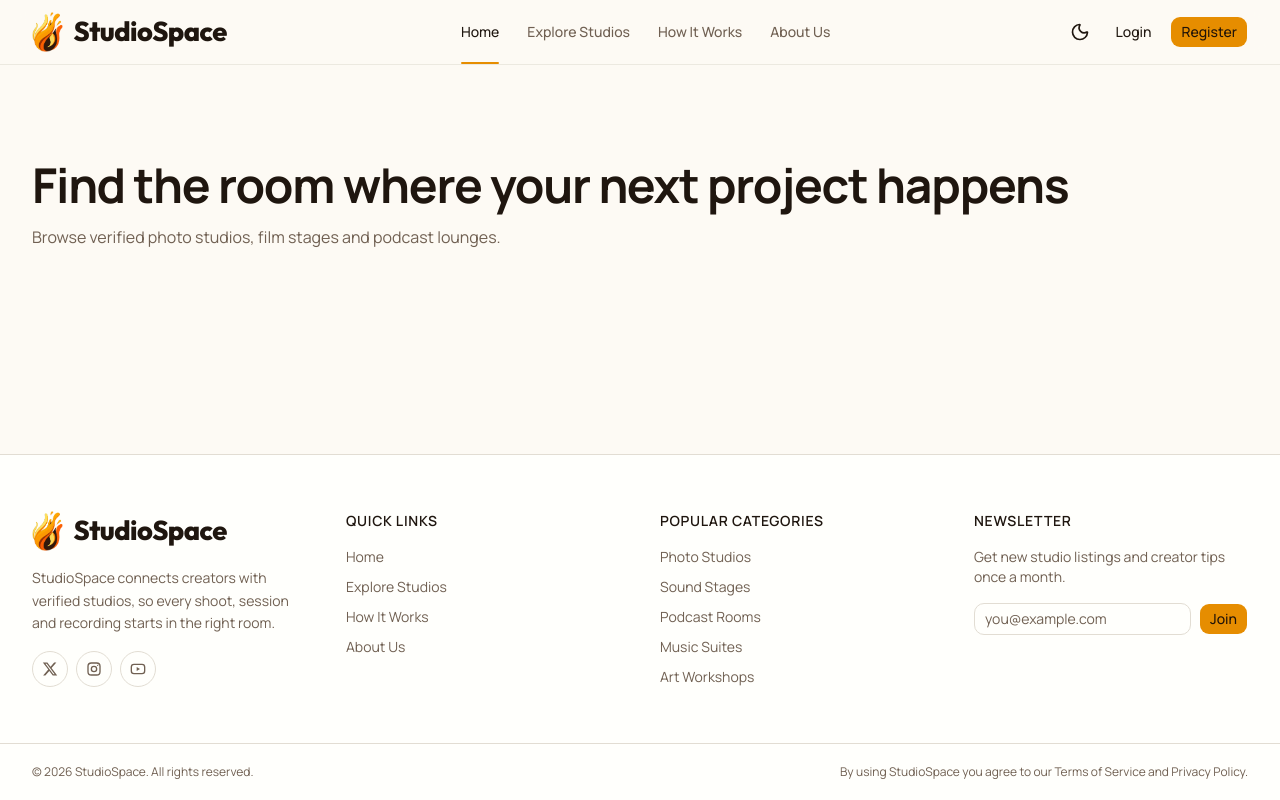
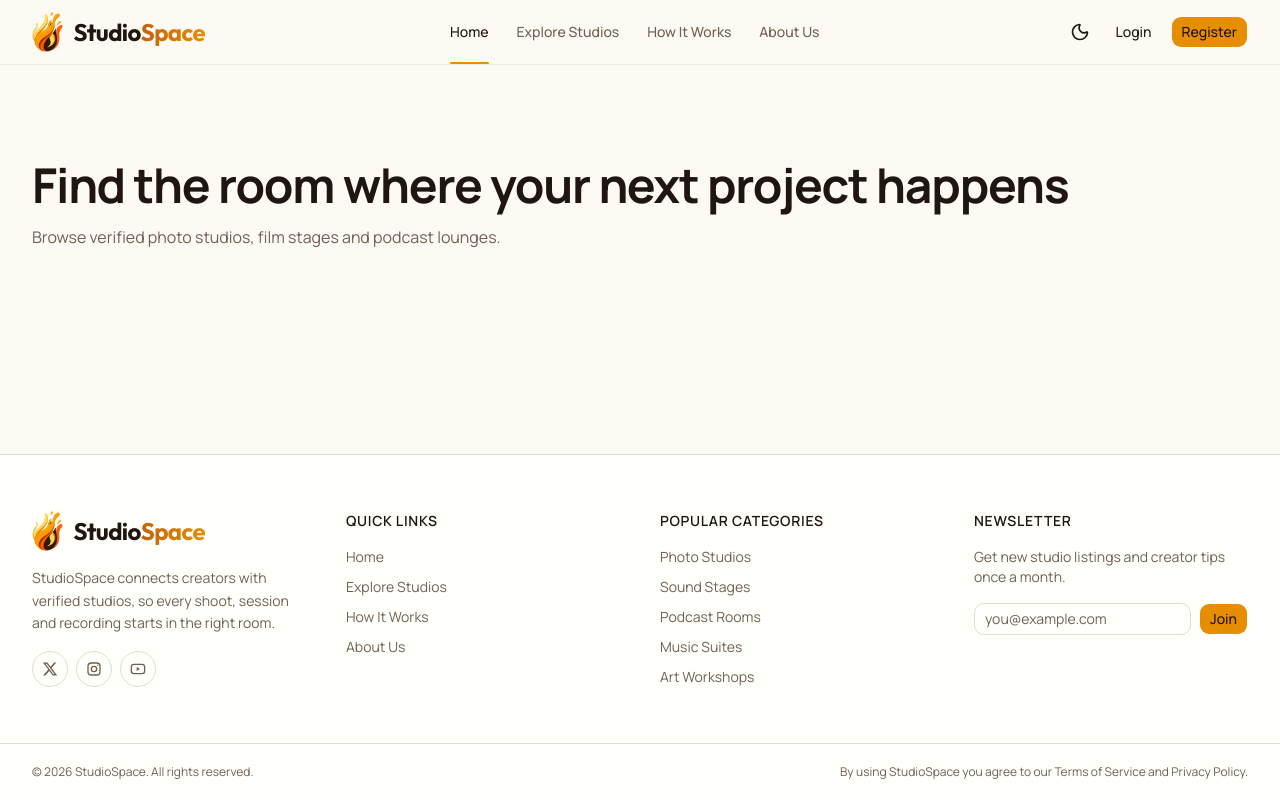
Before and after one commit to rabin-majumdar/studiospace-web, a Next.js app: page / in a window 1280 px wide. Built offline with nearby package versions, Linux system fonts and the light colour scheme.

Commit message:
style: lighten wordmark weight and add amber gradient to Space

```diff
--- a/components/layout/logo.tsx
+++ b/components/layout/logo.tsx
@@ -3,7 +3,7 @@ import Link from "next/link";
 import { cn } from "@/lib/utils";
 import { Outfit } from "next/font/google";
 
-const logoFont = Outfit({ subsets: ["latin"], weight: ["800"] });
+const logoFont = Outfit({ subsets: ["latin"], weight: ["600", "700"] });
 
 export function Logo({ className }: { className?: string }) {
     return (
@@ -23,8 +23,11 @@ export function Logo({ className }: { className?: string }) {
                 priority
                 className="h-10 w-auto"
             />
-            <span className={cn(logoFont.className, "text-2xl leading-none tracking-[-0.02em] sm:text-[1.7rem]")}>
-                StudioSpace
+            <span className={cn(logoFont.className, "text-xl font-bold tracking-tight sm:text-2xl")}>
+                Studio
+                <span className="bg-linear-to-r from-[#C4620A] to-[#E68D00] bg-clip-text text-transparent dark:from-[#E68D00] dark:to-[#F2A618]">
+                    Space
+                </span>
             </span>
         </Link>
     );
```
